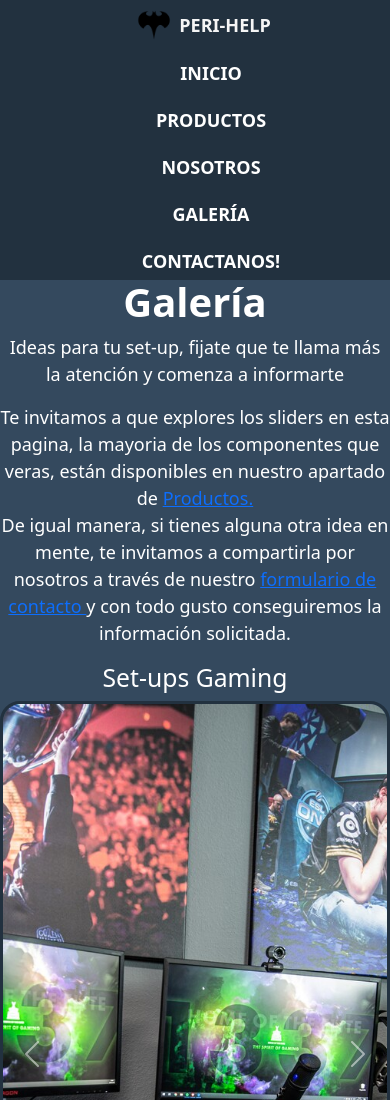
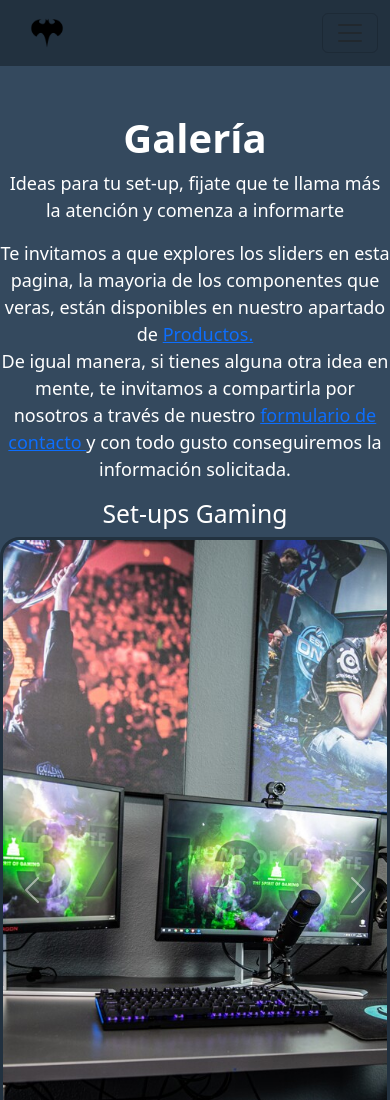
Before and after one commit to fedemenini/pre-entregas, a website: page pages/galeria.html in a window 390 px wide. Shown: the top 1100 px of the page. Drawn offline with nearby package versions, Linux system fonts and the light colour scheme.

Commit message:
Implementacion de navbar de bootstrap, correcciones de html y media queries

```diff
--- a/pages/galeria.html
+++ b/pages/galeria.html
@@ -15,26 +15,35 @@
 
 <body>
     <header>
-        <nav id="menu" class="menu-navegador">
-            <a href="">
-                <img src="../images/30550-batman-logo-silhouette-icon-vector-icon-vector-eps.png" alt="">
-                Peri-help</a>
-            <ul>
-                <li><a href="../index.html">Inicio</a>
+        <nav class="navbar navbar-expand-lg menu-navegador" id="menu">
+            <div class="container-fluid">
+                <a href="../index.html">
+                    <img alt="logo"
+                        src="../images/30550-batman-logo-silhouette-icon-vector-icon-vector-eps.png"></a>
+                <button class="navbar-toggler" type="button" data-bs-toggle="collapse" data-bs-target="#navbarText"
+                    aria-controls="navbarText" aria-expanded="false" aria-label="Toggle navigation">
+                    <span class="navbar-toggler-icon"></span>
+                </button>
+                <div class="collapse navbar-collapse" id="navbarText">
+                    <ul class="navbar-nav me-auto mb-2 mb-lg-0">
+                        <li class="nav-item">
+                            <a href="../index.html">Inicio</a>
                         </li>
-
-                <li><a href="productos.html">Productos</a>
+                        <li class="nav-item">
+                            <a href="productos.html">Productos</a>
                         </li>
-
-                <li><a href="nosotros.html">Nosotros</a>
+                        <li class="nav-item">
+                            <a href="nosotros.html">Nosotros</a>
                         </li>
-
-                <li><a href="galeria.html">Galería</a>
+                        <li class="nav-item">
+                            <a href="galeria.html">Galería</a>
                         </li>
-
-                <li><a href="contacto.html">Contactanos!</a>
+                        <li class="nav-item">
+                            <a href="contacto.html">Contactanos!</a>
                         </li>
                     </ul>
+                </div>
+            </div>
         </nav>
         <br>
         <br>
--- a/sass/layout/_mediaqueries.scss
+++ b/sass/layout/_mediaqueries.scss
@@ -1,30 +1,6 @@
 /*Responsive queries navbar*/
 @media only screen and (max-width: 767px) {
-    .menu-navegador ul {
-        height: 230px;
-        flex-direction: column;
-        text-align: center;
-        background-color: #22313f;
-    }
 
-    .menu-navegador {
-        height: 230px;
-        flex-direction: column;
-        text-align: center;
-    }
-}
-
-@media screen and (min-width: 1024px) {
-    .menu-navegador {
-        display: flex;
-        flex-direction: row;
-    }
-}
-
-
-
-
-@media screen and (max-width: 767px) {
     .productos-container {
         display: flex;
         @include flexbox(column,center,wrap);
@@ -41,3 +17,10 @@
 
     }
 }
+
+@media screen and (min-width: 1024px) {
+    .menu-navegador {
+        display: flex;
+        flex-direction: row;
+    }
+}
```
Also changed, not shown: index.html (+41 -26 lines), pages/contacto.html (+23 -14 lines), pages/nosotros.html (+23 -14 lines), pages/productos.html (+22 -13 lines), css/styles.css. Lines whose indentation alone changed are shown as unchanged.
